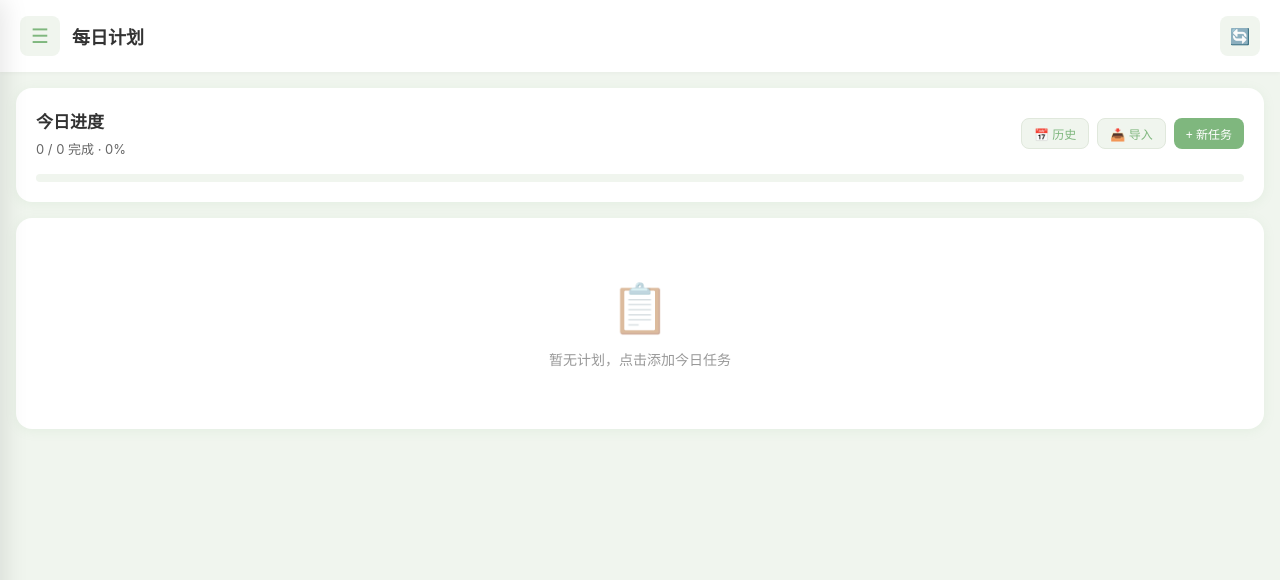
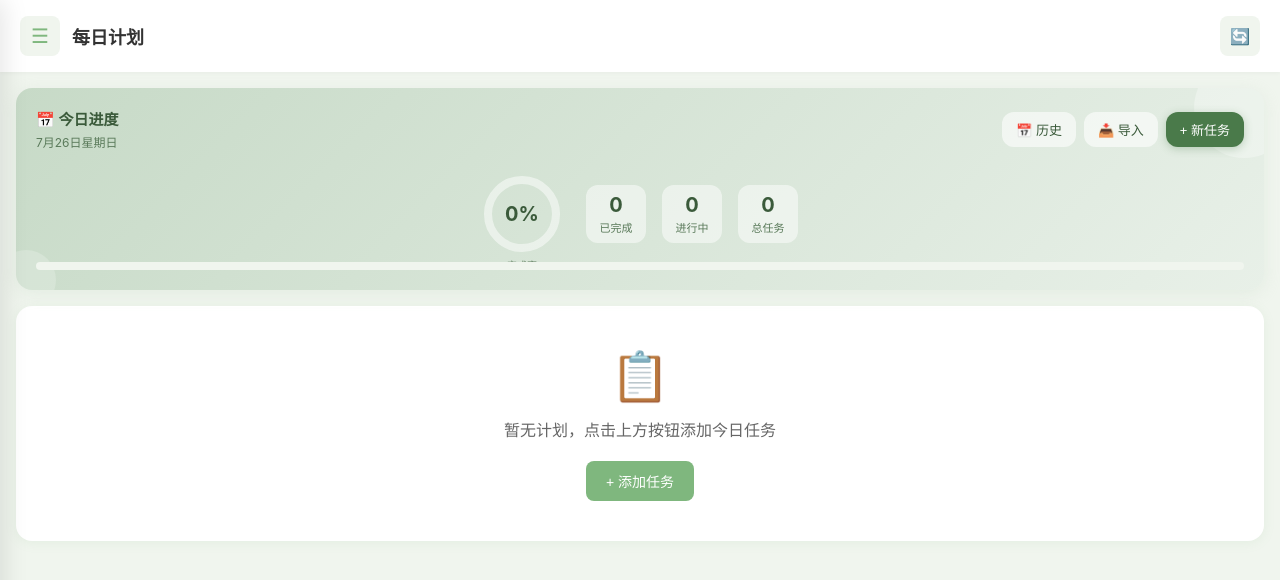
Before and after one commit to ywy08/workbenchhtml, a website: page index.html in a window 1280 px wide. Drawn offline with Linux system fonts and the light colour scheme.

Commit message:
style: 优化每日计划进度卡片样式，添加环形进度条和统计数据

```diff
--- a/index.html
+++ b/index.html
@@ -206,6 +206,72 @@
     .progress-bar { width: 100%; height: 8px; background: var(--primary-bg); border-radius: 4px; overflow: hidden; }
     .progress-fill { height: 100%; background: linear-gradient(90deg, var(--primary-light), var(--accent)); border-radius: 4px; transition: width 0.4s ease; }
     .progress-text { font-size: 13px; color: var(--text-light); margin-top: 6px; }
+    .progress-card {
+      background: linear-gradient(135deg, #C7DAC7 0%, #E8F0E8 100%);
+      border-radius: 16px; padding: 20px; margin-bottom: 16px;
+      box-shadow: 0 4px 16px rgba(199, 218, 199, 0.3);
+      position: relative; overflow: hidden;
+    }
+    .progress-card::before {
+      content: ''; position: absolute; top: -30px; right: -30px;
+      width: 100px; height: 100px; background: rgba(255,255,255,0.3);
+      border-radius: 50%;
+    }
+    .progress-card::after {
+      content: ''; position: absolute; bottom: -20px; left: -20px;
+      width: 60px; height: 60px; background: rgba(255,255,255,0.2);
+      border-radius: 50%;
+    }
+    .progress-header {
+      display: flex; align-items: center; justify-content: space-between;
+      margin-bottom: 16px; position: relative; z-index: 1;
+    }
+    .progress-title { font-size: 15px; font-weight: 600; color: #3A5A3A; }
+    .progress-count { font-size: 12px; color: #5A7A5A; margin-top: 4px; }
+    .progress-actions { display: flex; gap: 8px; }
+    .progress-action-btn {
+      display: flex; align-items: center; gap: 6px;
+      padding: 8px 14px; background: rgba(255,255,255,0.6);
+      border: none; border-radius: 12px; cursor: pointer;
+      font-size: 13px; font-weight: 500; color: #3A5A3A;
+      transition: all 0.2s;
+    }
+    .progress-action-btn:hover { background: rgba(255,255,255,0.8); transform: translateY(-1px); }
+    .progress-action-btn.primary {
+      background: #4A7A4A; color: white;
+      box-shadow: 0 2px 8px rgba(74, 122, 74, 0.3);
+    }
+    .progress-action-btn.primary:hover { background: #3A6A3A; }
+    .progress-ring-container {
+      display: flex; align-items: center; justify-content: center;
+      gap: 24px; padding: 8px 0; position: relative; z-index: 1;
+    }
+    .progress-ring {
+      width: 80px; height: 80px; position: relative;
+    }
+    .progress-ring svg { transform: rotate(-90deg); }
+    .progress-ring-bg { fill: none; stroke: rgba(255,255,255,0.5); stroke-width: 8; }
+    .progress-ring-fill {
+      fill: none; stroke: #4A7A4A; stroke-width: 8;
+      stroke-linecap: round; transition: stroke-dashoffset 0.5s ease;
+    }
+    .progress-ring-text {
+      position: absolute; top: 50%; left: 50%; transform: translate(-50%, -50%);
+      font-size: 20px; font-weight: 700; color: #3A5A3A;
+    }
+    .progress-ring-label {
+      position: absolute; bottom: -18px; left: 50%; transform: translateX(-50%);
+      font-size: 10px; color: #5A7A5A; white-space: nowrap;
+    }
+    .progress-stats { display: flex; gap: 16px; }
+    .progress-stat {
+      text-align: center; padding: 8px 12px;
+      background: rgba(255,255,255,0.5); border-radius: 12px;
+      min-width: 60px;
+    }
+    .progress-stat-value { font-size: 20px; font-weight: 700; color: #3A5A3A; }
+    .progress-stat-label { font-size: 11px; color: #5A7A5A; margin-top: 2px; }
+    .progress-footer { position: relative; z-index: 1; }
     .tag { display: inline-flex; align-items: center; padding: 4px 10px; background: var(--primary-bg); color: var(--primary); border-radius: 12px; font-size: 12px; font-weight: 500; }
     .tag-accent { background: #e8f5e9; color: #4caf50; }
     .tag-warn { background: #fff3e0; color: #ff9800; }
@@ -563,23 +629,58 @@
     const total = plans.length;
     const prog = total > 0 ? Math.round((done / total) * 100) : 0;
     const tpls = getTemplatePlans();
+    const circumference = 2 * Math.PI * 34;
+    const strokeDashoffset = circumference - (prog / 100) * circumference;
+
     document.getElementById('content').innerHTML = `
-      <div class="card">
-        <div class="card-header">
+      <div class="progress-card">
+        <div class="progress-header">
           <div>
-            <div class="card-title">今日进度</div>
-            <div class="progress-text">${done} / ${total} 完成 · ${prog}%</div>
+            <div class="progress-title">📅 今日进度</div>
+            <div class="progress-count">${new Date().toLocaleDateString('zh-CN', { month: 'long', day: 'numeric', weekday: 'long' })}</div>
           </div>
-          <div class="flex gap-8">
-            <button class="btn btn-secondary btn-sm" onclick="showHistoryPage()">📅 历史</button>
-            <button class="btn btn-secondary btn-sm" onclick="showImportDialog()">📥 导入</button>
-            <button class="btn btn-primary btn-sm" onclick="showAddPlanDialog()">+ 新任务</button>
+          <div class="progress-actions">
+            <button class="progress-action-btn" onclick="showHistoryPage()">📅 历史</button>
+            <button class="progress-action-btn" onclick="showImportDialog()">📥 导入</button>
+            <button class="progress-action-btn primary" onclick="showAddPlanDialog()">+ 新任务</button>
           </div>
         </div>
-        <div class="progress-bar"><div class="progress-fill" style="width:${prog}%"></div></div>
+        <div class="progress-ring-container">
+          <div class="progress-ring">
+            <svg width="80" height="80" viewBox="0 0 80 80">
+              <circle cx="40" cy="40" r="34" class="progress-ring-bg"/>
+              <circle cx="40" cy="40" r="34" class="progress-ring-fill"
+                stroke-dasharray="${circumference}"
+                stroke-dashoffset="${strokeDashoffset}"/>
+            </svg>
+            <div class="progress-ring-text">${prog}%</div>
+            <div class="progress-ring-label">完成率</div>
+          </div>
+          <div class="progress-stats">
+            <div class="progress-stat">
+              <div class="progress-stat-value">${done}</div>
+              <div class="progress-stat-label">已完成</div>
+            </div>
+            <div class="progress-stat">
+              <div class="progress-stat-value">${total - done}</div>
+              <div class="progress-stat-label">进行中</div>
+            </div>
+            <div class="progress-stat">
+              <div class="progress-stat-value">${total}</div>
+              <div class="progress-stat-label">总任务</div>
+            </div>
+          </div>
+        </div>
+        <div class="progress-footer">
+          <div class="progress-bar"><div class="progress-fill" style="width:${prog}%"></div></div>
+        </div>
       </div>
       ${plans.length === 0 ? `
-        <div class="card"><div class="empty-state"><div class="icon">📋</div><p>暂无计划，点击添加今日任务</p></div></div>
+        <div class="card" style="text-align:center;padding:40px 20px;">
+          <div style="font-size:48px;margin-bottom:12px;">📋</div>
+          <div style="color:var(--text-light);margin-bottom:20px;">暂无计划，点击上方按钮添加今日任务</div>
+          <button class="btn btn-primary" onclick="showAddPlanDialog()">+ 添加任务</button>
+        </div>
       ` : plans.map((p, i) => `
         <div class="task-item ${p.completed ? 'completed' : ''}">
           <div class="task-checkbox" onclick="togglePlan(${i})">
```
